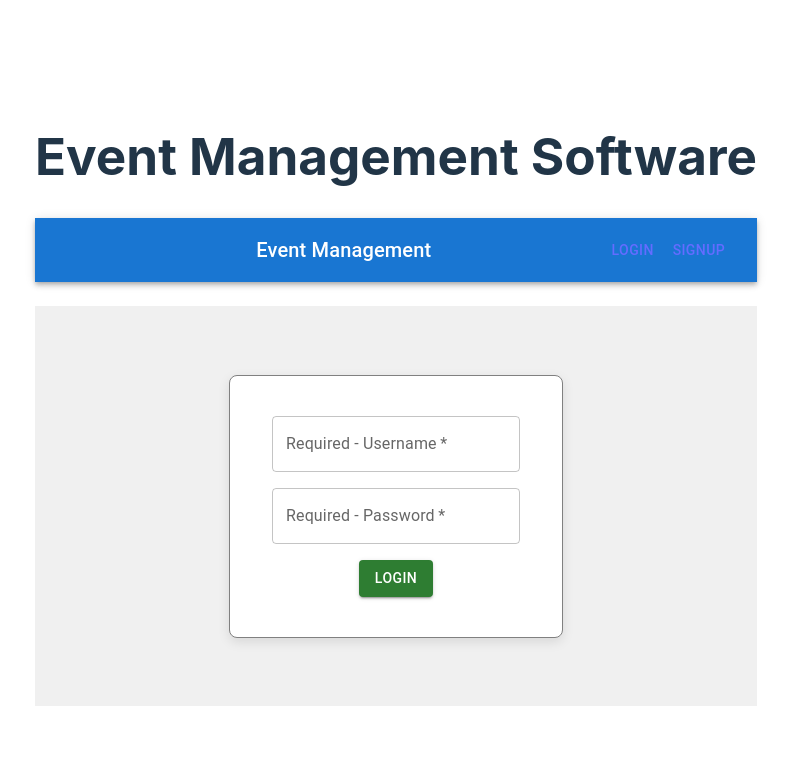
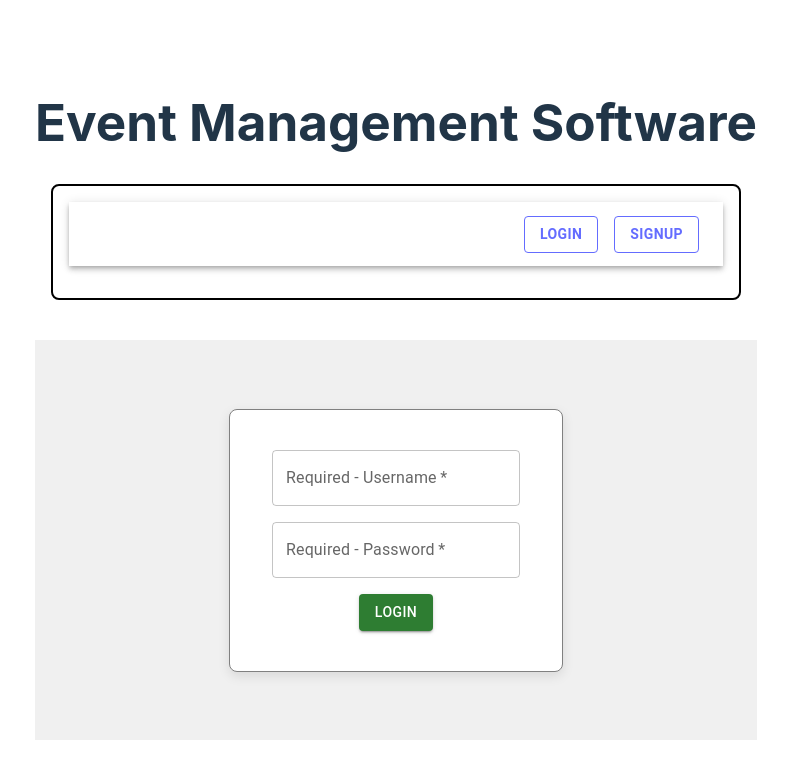
Before and after one commit to avinvmathew/ICT-Project-avin, a React (Vite) app: page / in a window 1280 px wide. Shown: the top 778 px of the page, without its empty margins (244-1035 px from the left). Built offline with nearby package versions, Linux system fonts and the light colour scheme.

Commit message:
Update Navbar.jsx

```diff
--- a/src/components/Navbar.jsx
+++ b/src/components/Navbar.jsx
@@ -1,12 +1,28 @@
 import React from 'react';
-import {AppBar,Box,IconButton,Button,Toolbar,Typography}from '@mui/material';
+import { AppBar, Box, IconButton, Button, Toolbar, Typography } from '@mui/material';
 import { Link } from 'react-router-dom';
 
-
-const View = () =>{
+const View = () => {
   return (
-        <Box sx={{ flexGrow: 1 }}>
-          <AppBar position="static">
+    <Box
+      sx={{
+        display: 'flex',
+        flexDirection: 'column',
+        minHeight: '10vh',
+        border: '2px solid black', // Border properties
+        padding: '16px', // Padding inside the box
+        margin: '16px', // Margin outside the box
+        borderRadius: '8px', // Optional: Rounded corners
+      }}
+    >
+      <AppBar
+        position="static"
+        sx={{
+          backgroundColor: 'white',
+          backgroundSize: 'cover',
+          backgroundPosition: 'center',
+        }}
+      >
         <Toolbar>
           <IconButton
             size="large"
@@ -17,15 +33,22 @@ const View = () =>{
           >
           </IconButton>
           <Typography variant="h6" component="div" sx={{ flexGrow: 1 }}>
-                Event Management
+            <b>WELCOME</b>
           </Typography>
-              <Link to={'/'}><Button color="inherit">Login</Button></Link>
-              <Link to={'/Signup'}><Button color="inherit">Signup</Button></Link>
+          <Link to={'/'} style={{ textDecoration: 'none' }}>
+            <Button color="inherit" variant="outlined" sx={{ ml: 2 }}><b>Login</b></Button>
+          </Link>
+          <Link to={'/Signup'} style={{ textDecoration: 'none' }}>
+            <Button color="inherit" variant="outlined" sx={{ ml: 2 }}><b>Signup</b></Button>
+          </Link>
         </Toolbar>
       </AppBar>
+      {/* Add the rest of your page content here */}
+      <Box sx={{ flexGrow: 1 }}>
+        {/* Your main content goes here */}
       </Box>
+    </Box>
+  );
+};
 
-    );
-}
-
-export default View
+export default View;
```
Lines whose indentation alone changed are shown as unchanged.
